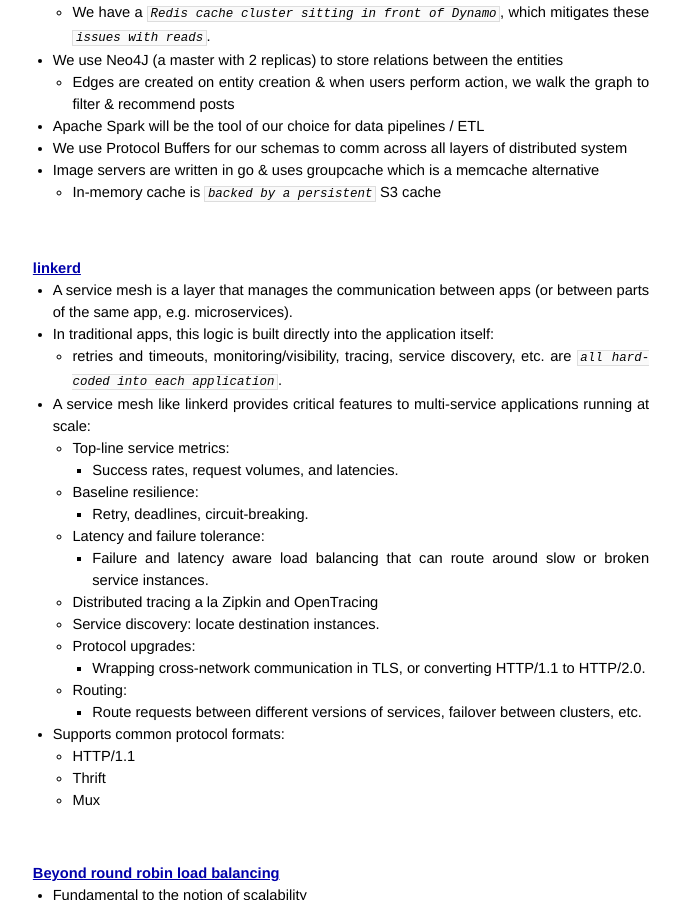
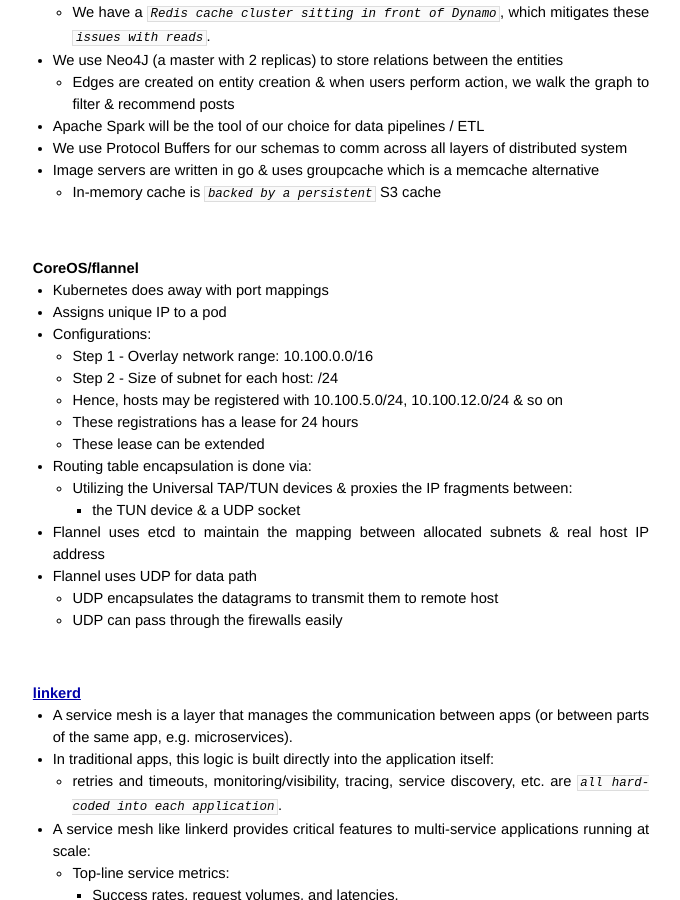
Before and after one commit to AmitKumarDas/amitkumardas.github.io, a Jekyll site: the page built from _posts/2016-10-06-My Tracked Learnings.md, in a window 1280 px wide and 900 px high, scrolled down 1876 px. Shown: the whole window, without its empty margins (299-979 px from the left). Built offline with Jekyll 4.4.1, drawn with Linux system fonts in a browser that asks for light colours.

Commit message:
Update 2016-10-06-My Tracked Learnings.md

```diff
--- a/_posts/2016-10-06-My Tracked Learnings.md
+++ b/_posts/2016-10-06-My Tracked Learnings.md
@@ -102,6 +102,26 @@
 - We use Protocol Buffers for our schemas to comm across all layers of distributed system
 - Image servers are written in go & uses groupcache which is a memcache alternative
   - In-memory cache is *`backed by a persistent`* S3 cache
+
+<br />
+
+### CoreOS/flannel
+
+- Kubernetes does away with port mappings
+- Assigns unique IP to a pod
+- Configurations:
+  - Step 1 - Overlay network range: 10.100.0.0/16
+  - Step 2 - Size of subnet for each host: /24
+  - Hence, hosts may be registered with 10.100.5.0/24, 10.100.12.0/24 & so on
+  - These registrations has a lease for 24 hours
+  - These lease can be extended
+- Routing table encapsulation is done via:
+  - Utilizing the Universal TAP/TUN devices & proxies the IP fragments between:
+    - the TUN device & a UDP socket
+- Flannel uses etcd to maintain the mapping between allocated subnets & real host IP address
+- Flannel uses UDP for data path
+  - UDP encapsulates the datagrams to transmit them to remote host
+  - UDP can pass through the firewalls easily
 
 <br />
 
```
